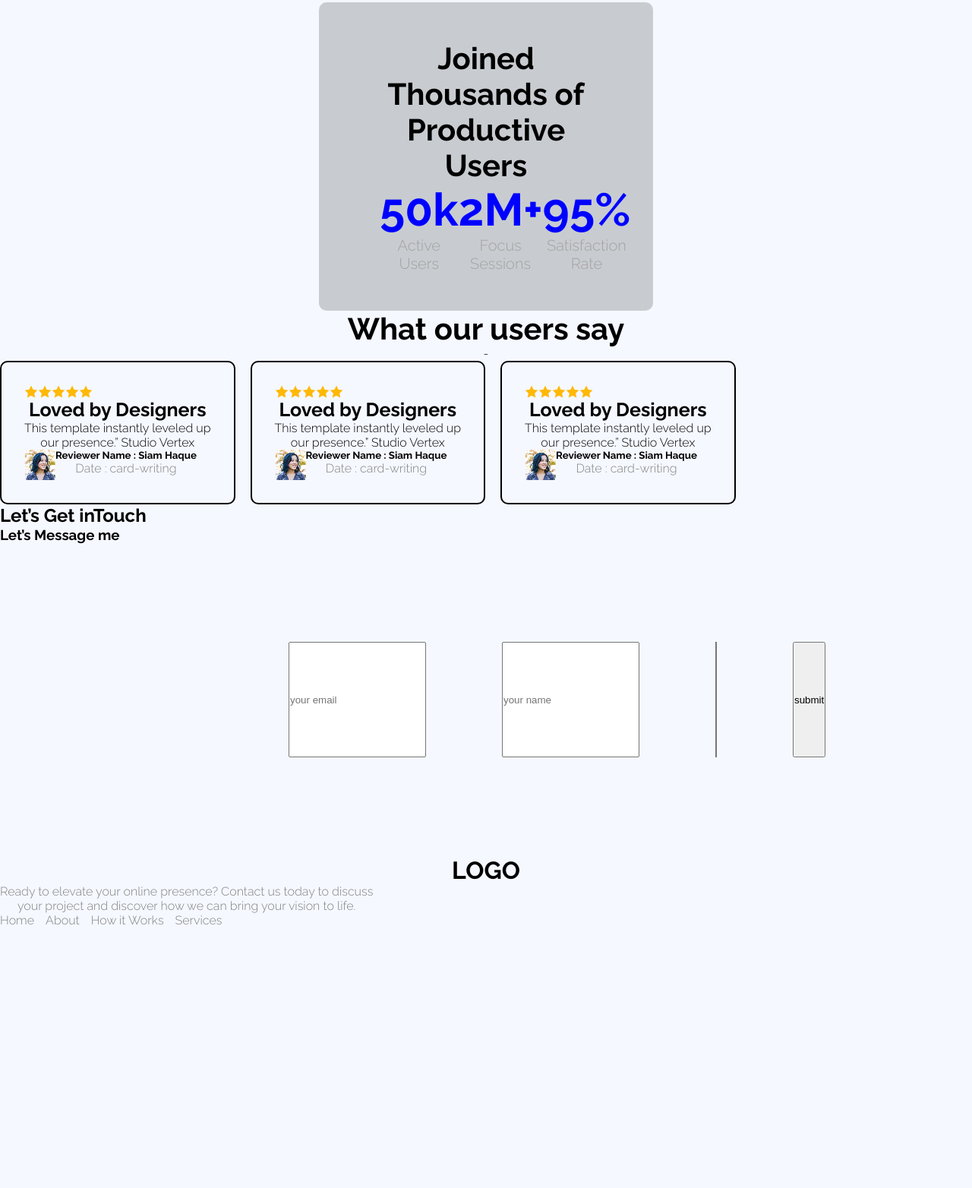
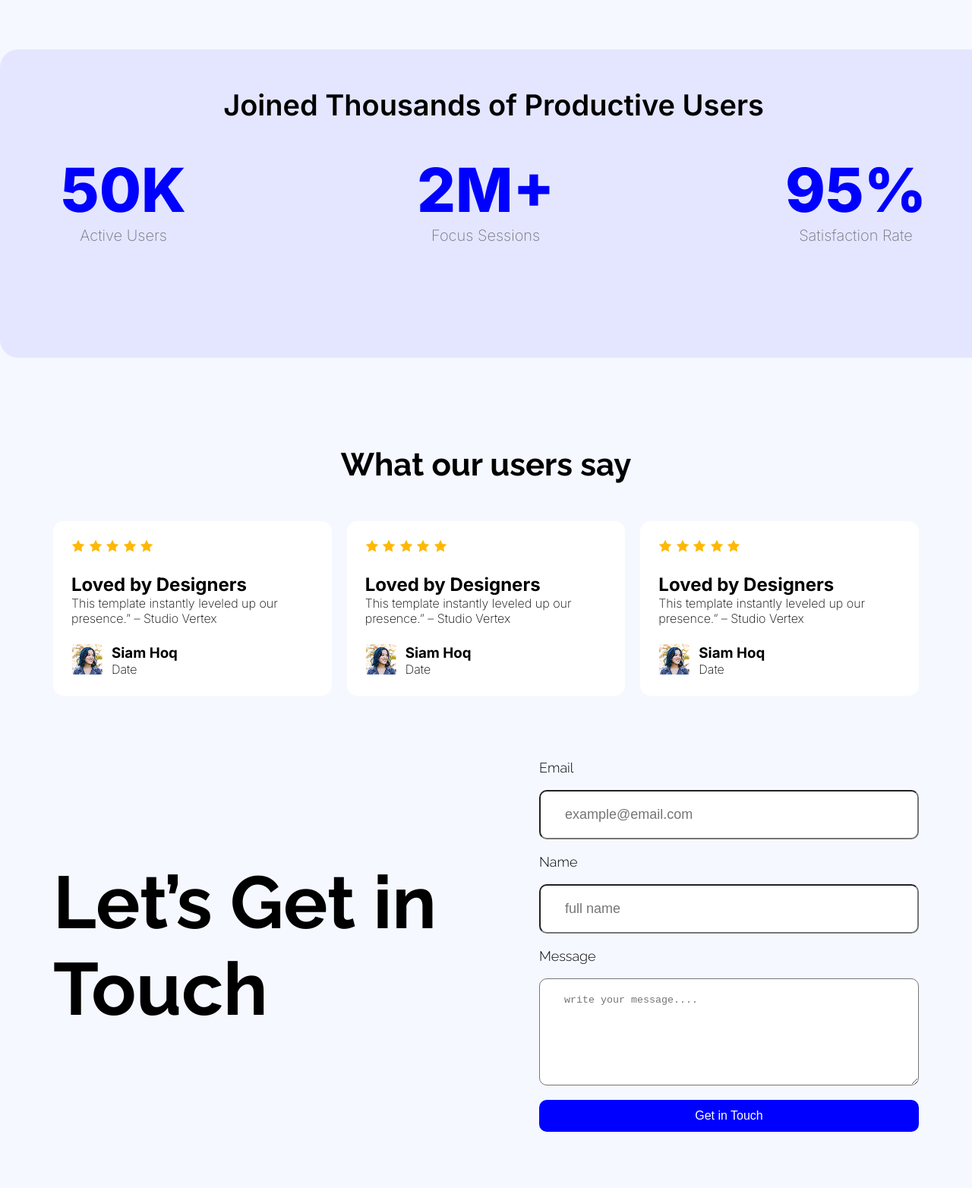
Before and after one commit to SiamHoq/Assignment-1, a plain HTML site: page index.html in a window 1280 px wide. Shown: the part 1098-2662 px from the top of the page at 76% size. Before the commit the page ends 2319 px from the top, so only its background shows below. Drawn offline with Linux system fonts and the light colour scheme.

Commit message:
main changed

```diff
--- a/index.html
+++ b/index.html
@@ -57,8 +57,7 @@
                 <div class="action">
                     <h1 class="seeaction">See It in Action</h1>
                     <p class="poke">Explore the live preview and imagine your <br> brand in this bold new look.</p>
-                    <a href=""><button class="btn-design"> Launch Live Preview </button></a>
-
+                    <button class="btn-design"> Launch Live Preview </button>
                 </div>
                 <div class="action">
                     <img src="Assets/wc-mini.png" alt="">
@@ -67,149 +66,123 @@
         </section>
 
 
-
-        <section class="view-section">
-
+        <!-- Productive User Section -->
+        <section class="view-section inter-secondary-font">
             <div>
-                <h1 style="font-size: 40px;">Joined Thousands of Productive Users</h1>
-
+                <h1 style="font-size: 38px;">Joined Thousands of Productive Users</h1>
             </div>
-
             <div class="user">
                 <div>
-                    <h1 class="views"> 50k </h1>
+                    <h3 class="views">50K</h3>
                     <p class="small-text"> Active Users </p>
                 </div>
                 <div>
-                    <h1 class="views"> 2M+ </h1>
+                    <h3 class="views">2M+</h3>
                     <p class="small-text"> Focus Sessions </p>
                 </div>
                 <div>
-                    <h1 class="views"> 95% </h1>
-                    <p class="small-text"> Satisfaction Rate </p>
+                    <h3 class="views">95%</h3>
+                    <p class="small-text">Satisfaction Rate</p>
                 </div>
-
             </div>
         </section>
 
-        <section class="card-info">
-            <div class="card-sec">
 
+        <!-- Card Section 2 -->
+        <section class="person-section">
+            <div class="person-section-heading">
+                <h1>What our users say</h1>
+            </div>
+            <div class="person-section-cards inter-secondary-font">
+                <div class="person-section-card">
                     <div>
-                    <h1 style="font-size: 40px;"> What our users say </h1>
-                </div>
-                <div>
-                    <p>-</p>
-                </div>
-
-
-
-                <div class="card-section">
-                    <div class="card">
-                        <div class="stars">
                         <img src="Assets/icon-star.png" alt="">
                         <img src="Assets/icon-star.png" alt="">
                         <img src="Assets/icon-star.png" alt="">
                         <img src="Assets/icon-star.png" alt="">
                         <img src="Assets/icon-star.png" alt="">
                     </div>
-
-
                     <div>
-                            <h1 style="font-size: 25px;"> Loved by Designers </h1>
-                            <p class="card-writing">This template instantly leveled up <br> our presence.” Studio Vertex
-                            </p>
+                        <h2>Loved by Designers</h2>
+                        <p>This template instantly leveled up our <br> presence.” – Studio Vertex</p>
                     </div>
-
-                        <div class="card-intro" style="display: flex;">
+                    <div class="person-image">
+                        <div>
                             <img src="Assets/avatar.png" alt="">
+                        </div>
                         <div>
-                                <h5>Reviewer Name : Siam Haque</h5>
-                                <p style="color: grey;">Date : card-writing</p>
+                            <h3>Siam Hoq</h3>
+                            <p>Date</p>
                         </div>
-
                     </div>
-
                 </div>
-
-                    <div class="card">
-                        <div class="stars">
+                <div class="person-section-card">
+                    <div>
                         <img src="Assets/icon-star.png" alt="">
                         <img src="Assets/icon-star.png" alt="">
                         <img src="Assets/icon-star.png" alt="">
                         <img src="Assets/icon-star.png" alt="">
                         <img src="Assets/icon-star.png" alt="">
                     </div>
-
-
                     <div>
-                            <h1 style="font-size: 25px;"> Loved by Designers </h1>
-                            <p class="card-writing">This template instantly leveled up <br> our presence.” Studio Vertex
-                            </p>
+                        <h2>Loved by Designers</h2>
+                        <p>This template instantly leveled up our <br> presence.” – Studio Vertex</p>
                     </div>
-
-                        <div class="card-intro" style="display: flex;">
+                    <div class="person-image">
+                        <div>
                             <img src="Assets/avatar.png" alt="">
+                        </div>
                         <div>
-                                <h5>Reviewer Name : Siam Haque</h5>
-                                <p style="color: grey;">Date : card-writing</p>
+                            <h3>Siam Hoq</h3>
+                            <p>Date</p>
                         </div>
-
                     </div>
-
                 </div>
-
-                    <div class="card">
-                        <div class="stars">
+                <div class="person-section-card">
+                    <div>
                         <img src="Assets/icon-star.png" alt="">
                         <img src="Assets/icon-star.png" alt="">
                         <img src="Assets/icon-star.png" alt="">
                         <img src="Assets/icon-star.png" alt="">
                         <img src="Assets/icon-star.png" alt="">
                     </div>
+                    <div>
+                        <h2>Loved by Designers</h2>
+                        <p>This template instantly leveled up our <br> presence.” – Studio Vertex</p>
+                    </div>
+                    <div class="person-image">
+                        <div>
+                            <img src="Assets/avatar.png" alt="">
+                        </div>
+                        <div>
+                            <h3>Siam Hoq</h3>
+                            <p>Date</p>
+                        </div>
+                    </div>
+                </div>
+            </div>
+        </section>
 
 
+
+        <!-- Get in Touch Section  -->
+        <section class="touch-section">
             <div>
-                            <h1 style="font-size: 25px;"> Loved by Designers </h1>
-                            <p class="card-writing">This template instantly leveled up <br> our presence.” Studio Vertex
-                            </p>
+                <h1>Let’s Get in Touch</h1>
             </div>
-
-                        <div class="card-intro" style="display: flex;">
-                            <img src="Assets/avatar.png" alt="">
             <div>
-                                <h5>Reviewer Name : Siam Haque</h5>
-                                <p style="color: grey;">Date : card-writing</p>
+                <form class="form" action="">
+                    <label for="">Email</label>
+                    <input type="text" placeholder="example@email.com">
+                    <label for="">Name</label>
+                    <input type="text" placeholder="full name">
+                    <label for="">Message</label>
+                    <textarea placeholder="write your message...." cols="40" rows="10" name="" id=""></textarea>
+                    <button class="btn-design">Get in Touch</button>
+                </form>
             </div>
-
-                        </div>
-
-                    </div>
-
-                </div>
-            </div>
-
         </section>
 
-        <section class="form">
-
-            <div class="column">
-                <h1 class="section-title">Let’s Get inTouch</h1>
-
-            </div>
-
-            <div class="column">
-                <h3 class="section-title">Let’s Message me</h3>
-                <form action="">
-                    <input type="email" name="" id="" placeholder="your email">
-                    <input type="text" name="" id="" placeholder="your name">
-                    <textarea cols="30" rows="10" name="" id="" placeholder="Message"></textarea>
-                    <input class="btn-primary" type="submit" value="submit">
-                </form>
-
-
-            </div>
-        </section>
 
     </main>
 
--- a/styles/design.css
+++ b/styles/design.css
@@ -88,102 +88,177 @@ nav {
 }
 
 /* banner-design */
-.banner-boss{
-
-}
-.banner{
-    display: flex;
-    text-align: center;
-    justify-content: space-around;
-    padding: 0 70px;
-}
-.seeaction{
-    font-size: 42px;
-    font-weight: bold;
+.banner-boss {
+    width: 1140px;
+    height: 328px;
+    margin: 0px auto;
 }
 
-.poke{
-    font-size: 24px;
-    color: grey
+.banner {
+    display: flex;
+    justify-content: space-between;
 }
 
-/* user views */
-.view-section{
+.seeaction {
+    font-size: 42px;
+    font-weight: 600;
+}
+
+.poke {
+    font-size: 24px;
+    color: rgba(37, 36, 50, 0.5);
+}
+
+.action {
+    display: flex;
+    flex-direction: column;
+    justify-content: center;
+    gap: 23px;
+}
+
+.action p {
+    font-size: 24px;
+}
+
+.action img {
+    border-radius: 48px;
+}
+
+/* Productive user section */
+.view-section {
+    width: 1140px;
+    height: 306px;
     text-align: center;
-    background-color: rgba(92, 97, 95, 0.29);
-    /* margin: 0 aut;/ */
-    margin-top: 50px;
-    margin-left: 420px;
-    margin-right: 420px;
+    background-color: rgba(78, 71, 255, 0.1);
+    border-radius: 24px;
+    margin: 116px auto;
     padding: 50px 80px;
-    border-radius: 10px;
+}
 
+.view-section h1 {
+    font-size: 38px;
+    font-weight: 600;
 }
-.user{
+
+.user {
+    margin-top: 40px;
     display: flex;
-    justify-content: space-around;
+    justify-content: space-between;
     text-align: center;
+}
+
+.views {
+    font-size: 80px;
+    font-weight: 800;
+    color: blue;
+}
 
 
-}
-.views{
-    font-weight: bold;
-    font-size: 60px;
-    color: blue;
-}
-.small-text{
+/* Card Section */
+
+.small-text {
     font-size: 20px;
-    color: rgba(162, 157, 157, 0.922);
-}
-
-.ask{
-
+    color: rgba(0, 0, 0, 0.5);
 }
 
 
 
-.stars{
+.stars {
     display: flex;
 }
-.card{
+
+.card {
     border: 2px solid black;
     padding: 30px;
     border-radius: 10px;
 }
 
-.card-section{
+.card-section {
     display: flex;
     gap: 20px;
     text-align: center;
 }
 
-.card-sec{
+.card-sec {
     text-align: center;
 }
 
-/* footer section */
-.last-part{
-    text-align: center;
-}
-.all, .kkk{
+
+
+
+/* Get in Touch Section */
+.touch-section {
+    margin: 0px auto;
+    width: 1140px;
+    height: 632px;
     display: flex;
-    gap: 15px;
-    color: grey;
-    text-align: center;
+    justify-content: space-between;
+    align-items: center;
 }
 
-/* form sec */
+.touch-section h1 {
+    font-size: 97px;
+}
+
+.form {
+    width: 500px;
+    height: 490px;
+    display: flex;
+    flex-direction: column;
+    gap: 19px;
+}
+
+.form label {
+    font-size: 18px;
+}
+
+.form input {
+    font-size: 18px;
+    padding: 20px 32px;
+    border-radius: 10px;
+}
+
+.form textarea {
+    padding: 20px 32px;
+    border-radius: 10px;
+}
 
 
-form{
-    padding: 130px 380px;
+/* card section  */
+.person-section {
+    width: 1140px;
+    height: 342px;
+    margin: 0px auto;
     display: flex;
-    gap: 100px;
+    flex-direction: column;
+    gap: 50px;
 }
 
-.column{
-    width: 50%;
+.person-section-heading h1 {
+    text-align: center;
+    font-size: 42px;
 }
-.section-title{
 
+.person-section-cards {
+    display: flex;
+    gap: 20px;
 }
+
+.person-section-card {
+    background-color: white;
+    width: 365px;
+    padding: 24px;
+    display: flex;
+    flex-direction: column;
+    gap: 24px;
+    border-radius: 14px;
+}
+
+.person-image {
+    display: flex;
+    gap: 12px;
+}
+
+.person-image img {
+    border-radius: 50%;
+}
```
Lines whose indentation alone changed are shown as unchanged.
